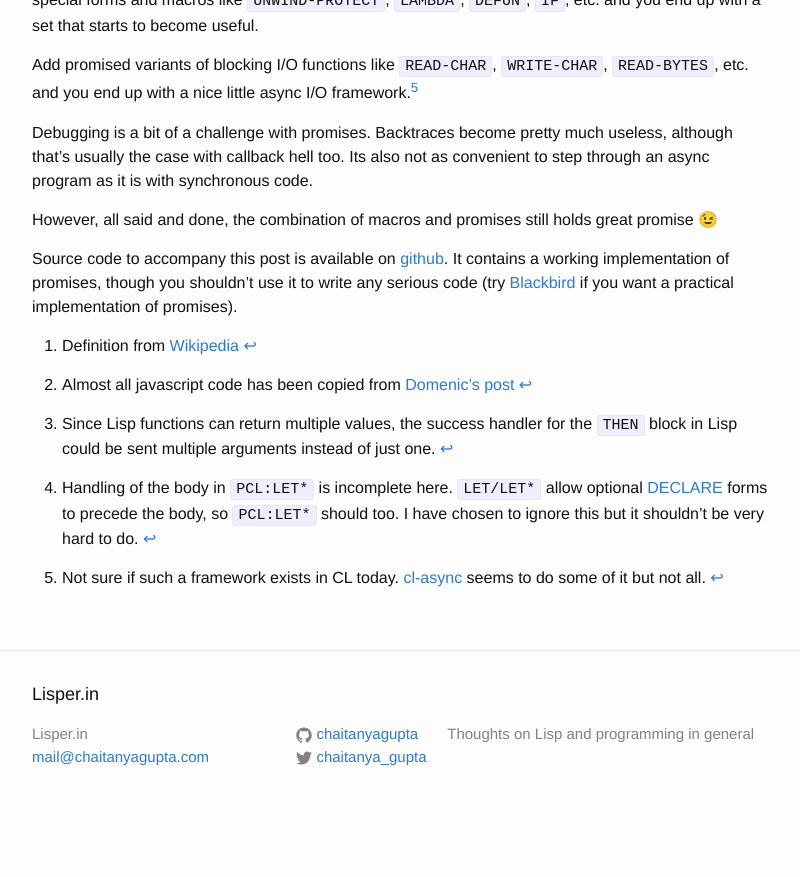
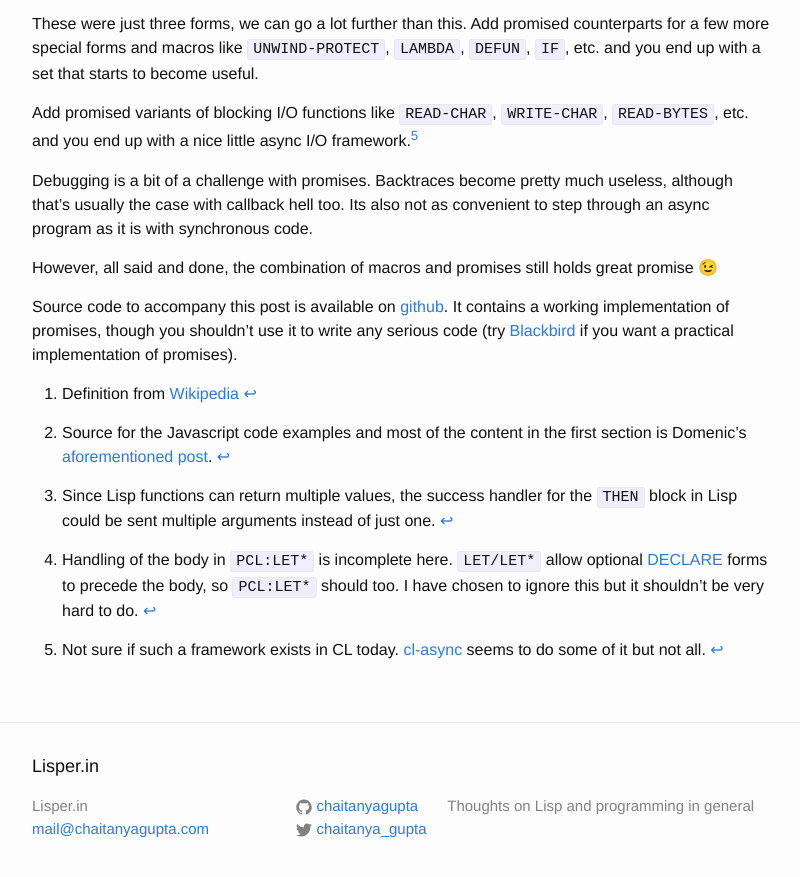
Before and after one commit to lisperin/lisperin.github.io, a Jekyll site: the page built from _posts/2014-12-23-promises.markdown, in a window 1280 px wide and 900 px high, scrolled down 6477 px. Shown: the top 877 px of the window, without its empty margins (238-1038 px from the left). Built offline with Jekyll 4.4.1, drawn with Linux system fonts in a browser that asks for light colours; Markdown is read by kramdown in place of the engine named in the settings; before the commit the page ends 7305 px from its top, so only the background shows below that; some of the changed text lies outside the part shown.

Commit message:
Clearly attribute code/content to Domenic's post

````diff
--- a/_posts/2014-12-23-promises.markdown
+++ b/_posts/2014-12-23-promises.markdown
@@ -43,6 +43,7 @@
   // error handler
 });
 ```
+<center><i>Source: [You're Missing the Point of Promises][domenic-promises]</i></center>
 
 The function `then` allows you to add a success and an error handler
 to a promise. When the promise is fulfilled (i.e. the computation
@@ -89,6 +90,7 @@
   console.error("Error with the twitterverse: ", error);
 }
 ```
+<center><i>Source: [You're Missing the Point of Promises][domenic-promises]</i></center>
 
 which is much nicer than the callback hell that you get otherwise.
 
@@ -352,7 +354,7 @@
 
 [^1]: Definition from [Wikipedia](http://en.wikipedia.org/wiki/Futures_and_promises)
 
-[^2]: Almost all javascript code has been copied from [Domenic's post][domenic-promises]
+[^2]: Source for the Javascript code examples and most of the content in the first section is Domenic's [aforementioned post][domenic-promises].
 
 [^3]: Since Lisp functions can return multiple values, the success handler for the `THEN` block in Lisp could be sent multiple arguments instead of just one.
 
````
